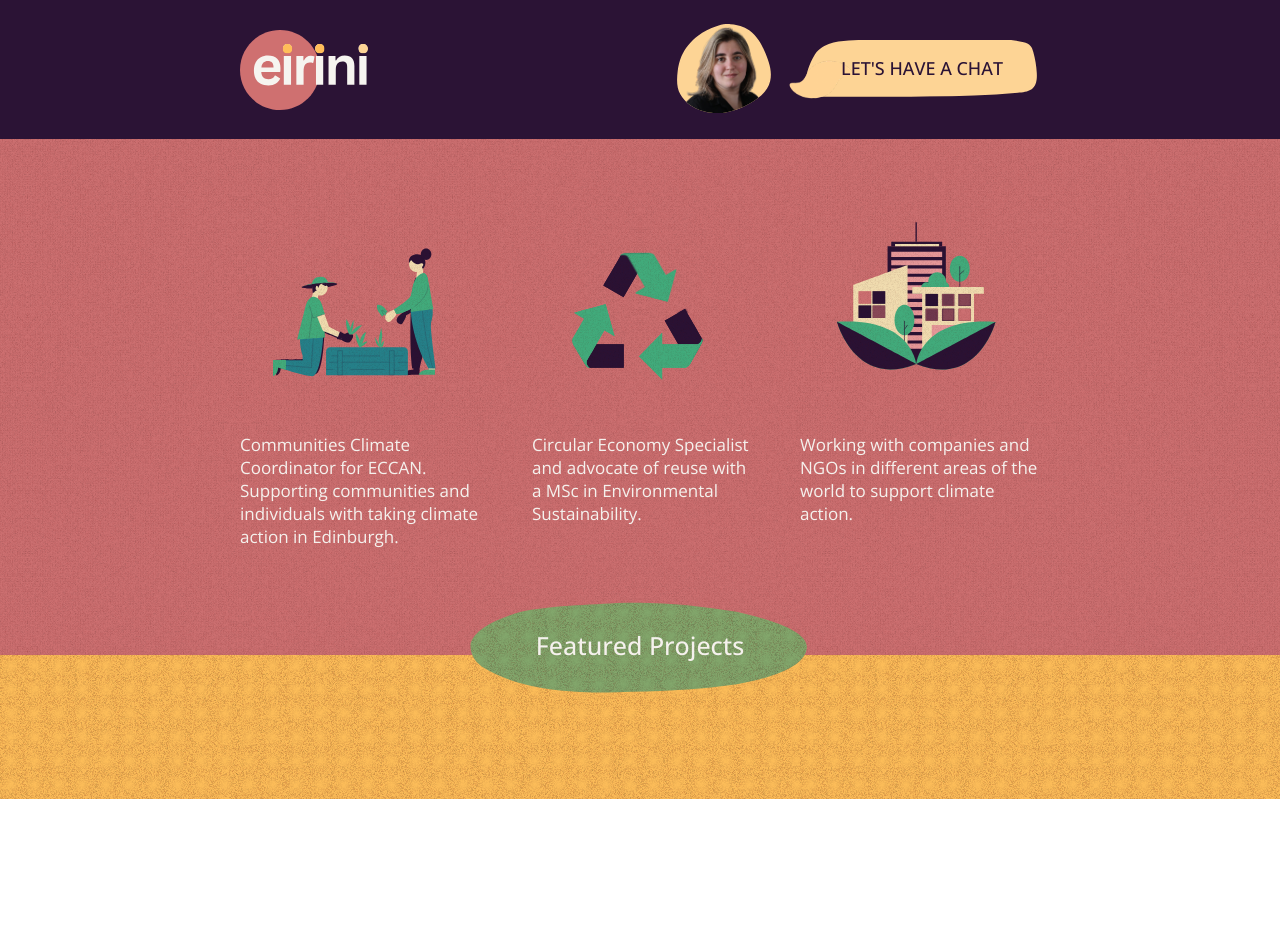
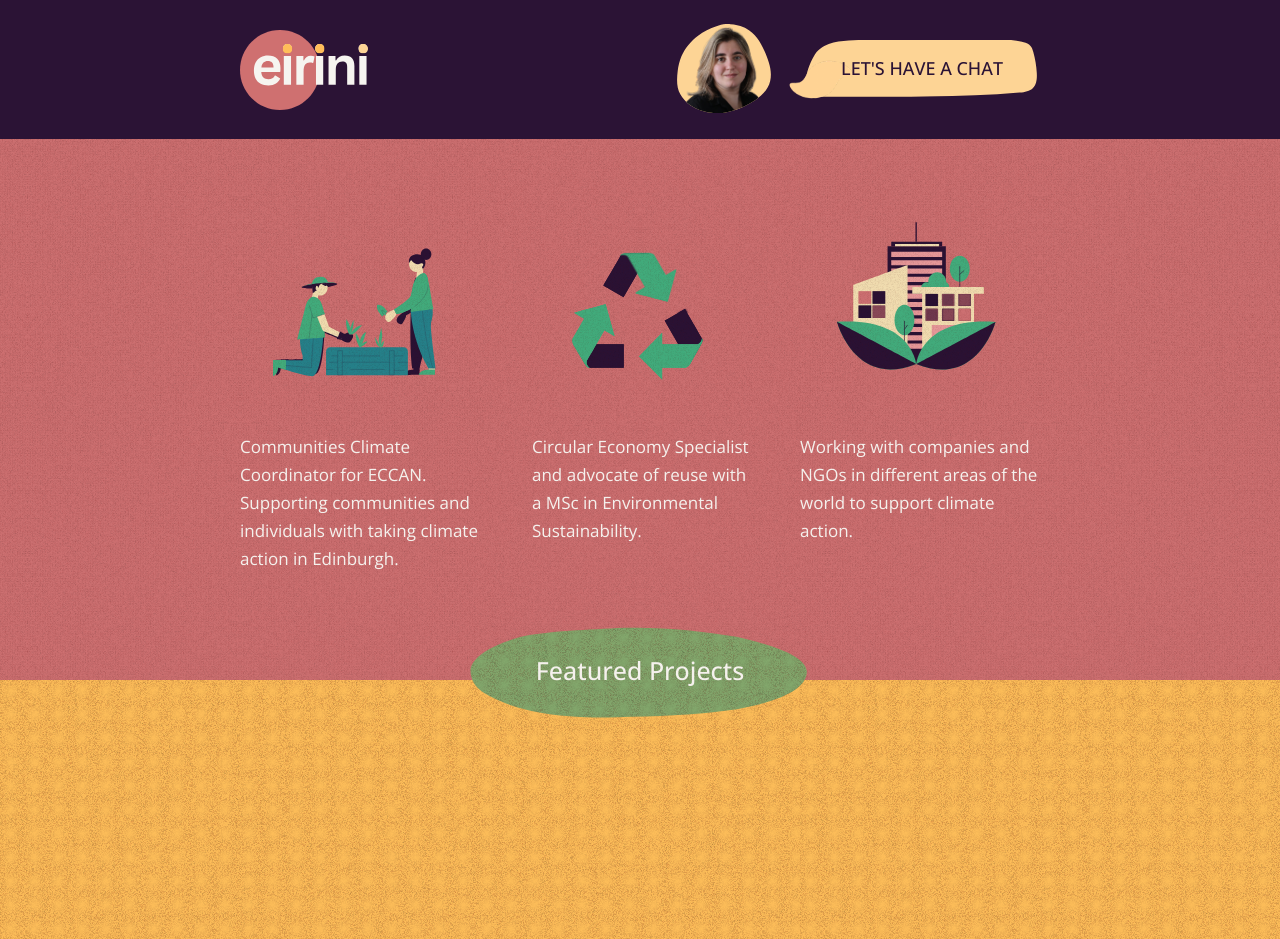
Before and after one commit to purrden/eirini.pro, a React (Vite) app: page / in a window 1280 px wide. Before the commit the page ends 800 px from the top, so only its background shows below. Built offline with nearby package versions, Linux system fonts and the light colour scheme.

Commit message:
looking even better

```diff
--- a/index.html
+++ b/index.html
@@ -8,7 +8,7 @@
     </head>
     <body>
         <div id="root"></div>
-        <a id="the_link" style="z-index: 100;" href="/projects.html">PROJECTS HAHA </a>
+        <!-- <a id="the_link" style="z-index: 100;" href="/projects.html">PROJECTS HAHA </a> -->
         <script type="module" src="/src/main.tsx"></script>
         <link rel="prefetch" href="/projects.html" />
     </body>
--- a/src/pages/homepage/featured-projects/FeaturedProjects.css
+++ b/src/pages/homepage/featured-projects/FeaturedProjects.css
@@ -1,3 +1,7 @@
+#featured-projects {
+  flex-grow: 1;
+}
+
 #title-sticker {
   background-image: url(../../../assets/images/section-sticker-green.svg);
   background-size: contain;
--- a/src/pages/homepage/index.tsx
+++ b/src/pages/homepage/index.tsx
@@ -6,13 +6,13 @@ import FeaturedProjects from "@pages/homepage/featured-projects";
 
 function Homepage() {
   return (
-    <div>
+    <>
       <Header />
       <main>
         <Introduction />
         <FeaturedProjects />
       </main>
-    </div>
+    </>
   );
 }
 
--- a/src/pages/homepage/introduction/Chapter.tsx
+++ b/src/pages/homepage/introduction/Chapter.tsx
@@ -1,31 +1,15 @@
+import { Body } from "@/shared/components/typography";
+
 interface ChapterProps {
   text: string;
 }
 
-function getPiecesOf(text: string) {
-  // We expect only one nbsp object between a pair of * symbols
-  // example:
-  // "It will cost *7 pounds* and change"
-  //   => ["It will cost ", "7 pounds", " and change"]
-  const nbspContentPattern = /^(.*?)\*(.*?)\*(.*)$/;
-  return (nbspContentPattern.exec(text) || []).filter((s) => s !== text);
-}
+export default function Chapter({ text }: ChapterProps) {
 
 
-export default function Chapter({ text }: ChapterProps) {
-  const pieces = getPiecesOf(text);
+  return (
 
-  if (pieces.length < 2) {
-    return <p className="intro-chapter">{text}</p>;
-  }
+    <Body className="intro-chapter" text={text} />
 
-  const nbspParts = pieces[1].split(" ");
-  return (
-    // TODO: refactor all of it into something that returns nbsp'ed
-    <p className="intro-chapter">
-      {pieces[0]}
-      {`${nbspParts[0]}`}&nbsp;{`${nbspParts[1]}`}
-      {pieces[2]}
-    </p>
   );
 }
--- a/src/shared/components/header/Header.css
+++ b/src/shared/components/header/Header.css
@@ -1,4 +1,8 @@
 header {
+  position: fixed;
+  inset: 0;
+  z-index: 1;
+  bottom: auto;
   background-color: var(--color-aubergine-animations);
   padding: 24px 0;
 }
--- /dev/null
+++ b/src/shared/components/typography/Typography.css
@@ -0,0 +1,5 @@
+.body-text {
+  font-size: 18px;
+  line-height: 28px;
+  font-weight: 400;
+}
--- /dev/null
+++ b/src/shared/components/typography/index.tsx
@@ -0,0 +1,10 @@
+import "@shared/styles/index.css";
+import "./Typography.css";
+
+export function Body({ text, className }: { text: string, className?: string }) {
+  return <p className={`body-text ${className ?? ""}`}>{text}</p>;
+}
+
+export function PrimaryHeading(t: string) {
+  return <p className="primary-heading-text">{t}</p>;
+}
--- a/src/shared/styles/index.css
+++ b/src/shared/styles/index.css
@@ -47,6 +47,8 @@ body {
   padding: 0;
   box-sizing: border-box;
   color: var(--color-white);
+  background-color: var(--color-aubergine-animations);
+  margin: 0;
 }
 
 button {
@@ -59,8 +61,14 @@ button {
 }
 
 #root {
-  position: fixed;
-  inset: 0;
+  min-height: 100vh;
+  padding-top: 139px;
+}
+
+main {
+  min-height: 100vh;
+  display: flex;
+  flex-direction: column;
 }
 
 .centered-column {
```
